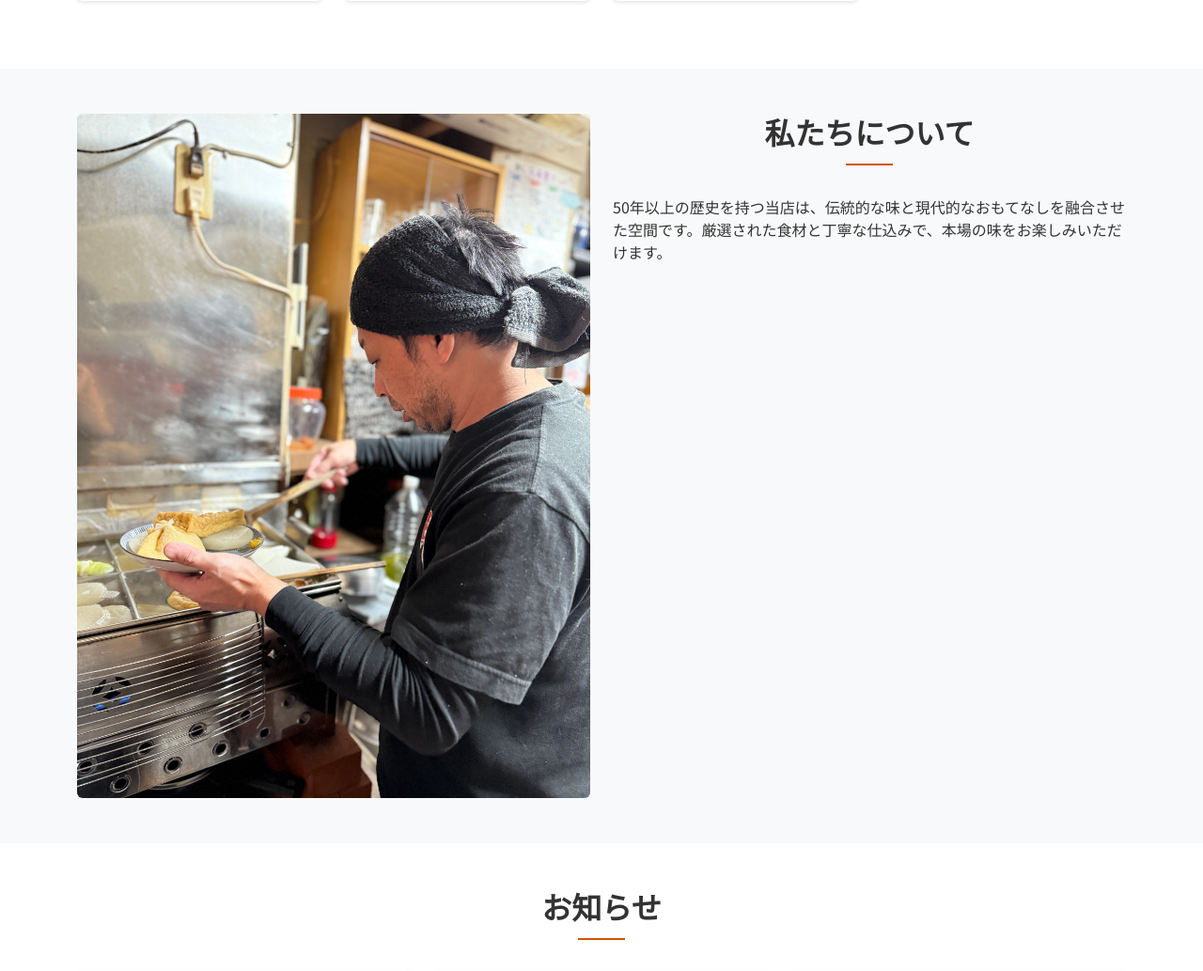
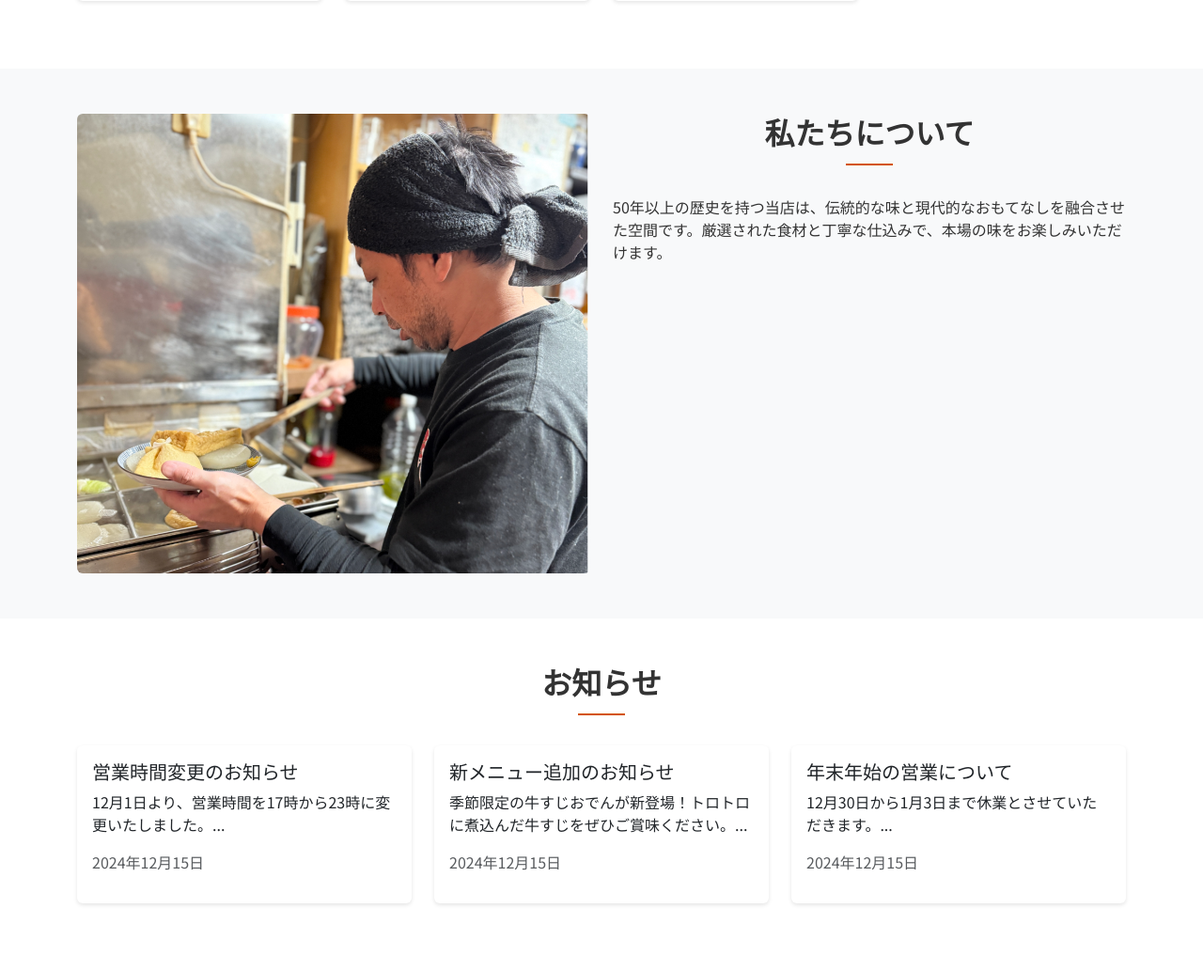
Before and after one commit to shotarok-xx/daihachi, a Flask app: page / in a window 1280 px wide. Shown: the part 1013-2046 px from the top of the page at 94% size. Run offline with Flask 3, Linux system fonts and the light colour scheme; data comes from the database, SQL or seed files in the repository.

Commit message:
Agent query: 「私たちについて」セクションの新しい画像は正しく表示されていますか？
Update homepage image to "about.png".

Screenshot: https://storage.googleapis.com/screenshot-production-us-central1/b5b41d46-52fd-438d-9fff-679394ed4de6/01d351ca-3aef-4c6d-a0db-6ef94a4ef95b.jpg

```diff
--- a/templates/home.html
+++ b/templates/home.html
@@ -34,7 +34,7 @@
     <div class="container">
         <div class="row">
             <div class="col-md-6">
-                <img src="{{ url_for('static', filename='images/chef.jpg') }}" class="img-fluid rounded" alt="おでんを調理する様子">
+                <img src="{{ url_for('static', filename='images/about.png') }}" class="img-fluid rounded" alt="おでんを調理する様子">
             </div>
             <div class="col-md-6">
                 <h2 class="section-title">私たちについて</h2>
```
Also changed, not shown: static/images/about.png (added), スクリーンショット 2024-12-15 21.48.37.png (added).
